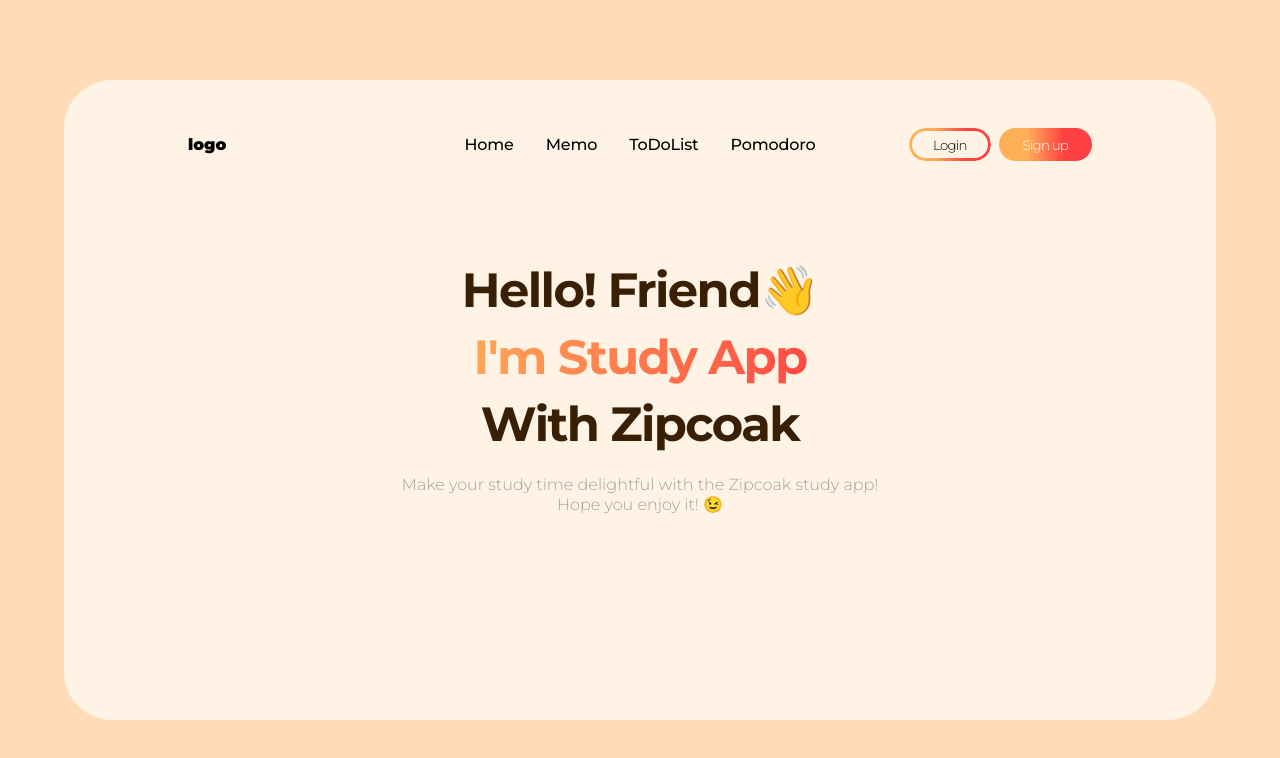
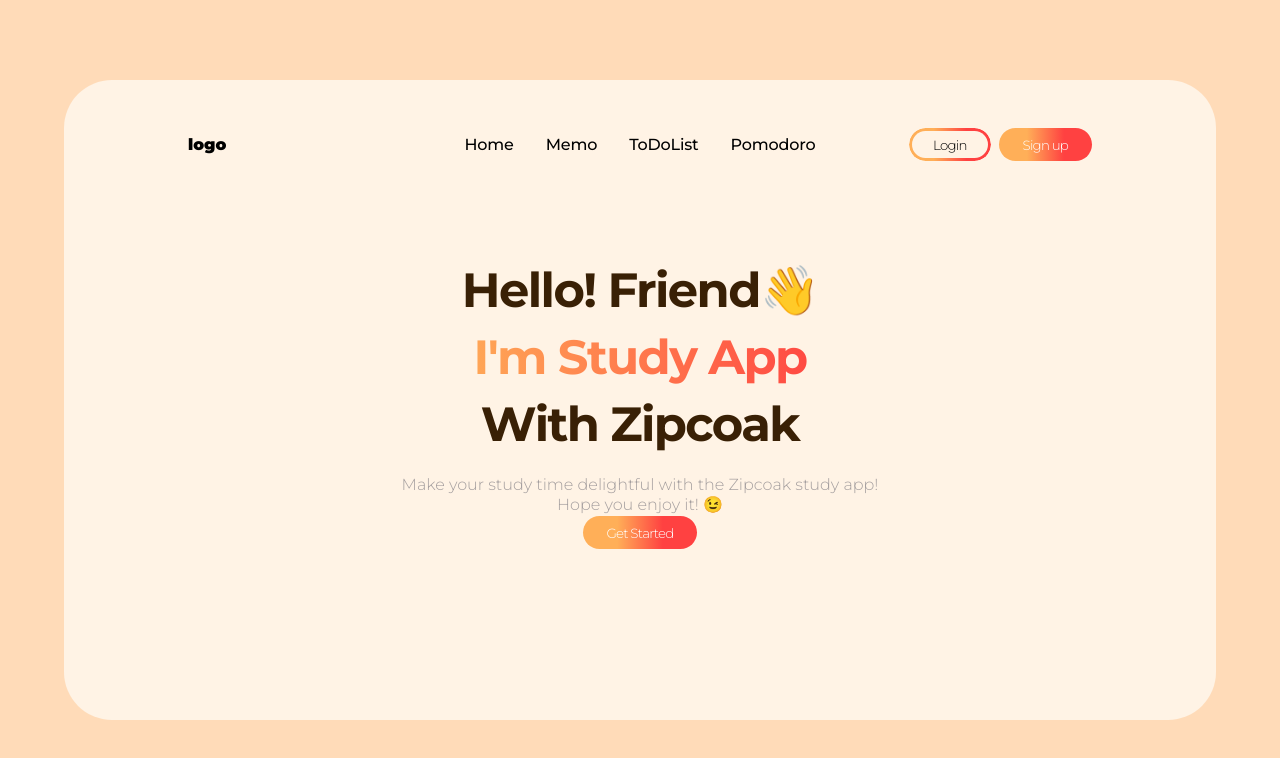
Before and after one commit to sooozi/study-app_ver.01, a React (Create React App) app: page / in a window 1280 px wide. Shown: the top 758 px of the page. Built offline with nearby package versions, Linux system fonts and the light colour scheme.

Commit message:
231212_스터디앱_홈화면

```diff
--- a/src/pages/Home.js
+++ b/src/pages/Home.js
@@ -1,7 +1,9 @@
 import styled from "styled-components";
+import Button from '../components/Button';
 
 const Wrapper = styled.div`
     padding-top: 3rem;
+    text-align: center;
 `;
 
 const BigTxt = styled.h3 `
@@ -38,6 +40,7 @@ function Home() {
             Make your study time delightful with the Zipcoak study app!<br></br>
             Hope you enjoy it! 😉
           </Description>
+          <Button buttonText="Get Started" showArrow={false} isGradButton={true} />
         </Wrapper>
       </>
     );
```
